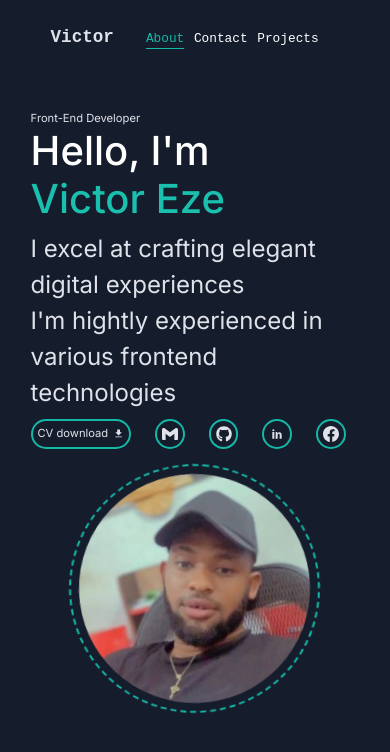
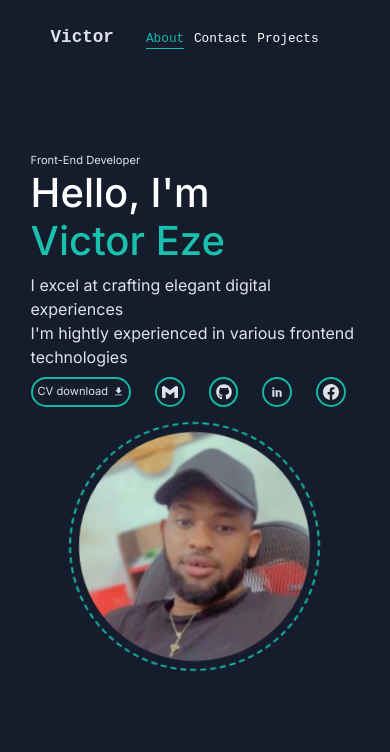
Before and after one commit to VictorKingsHub/victor_portfolio, a Next.js app: page / in a window 390 px wide. Shown: the top 752 px of the page. Built offline with nearby package versions, Linux system fonts and the light colour scheme.

Commit message:
working on hero

```diff
--- a/ui/about/hero/Hero.module.css
+++ b/ui/about/hero/Hero.module.css
@@ -52,6 +52,10 @@
 
 .about{
     font-size: 1.5rem;
+
+    @media (max-width: 767px) {
+       font-size: 1rem;
+    }
 }
 
 .right {
```
